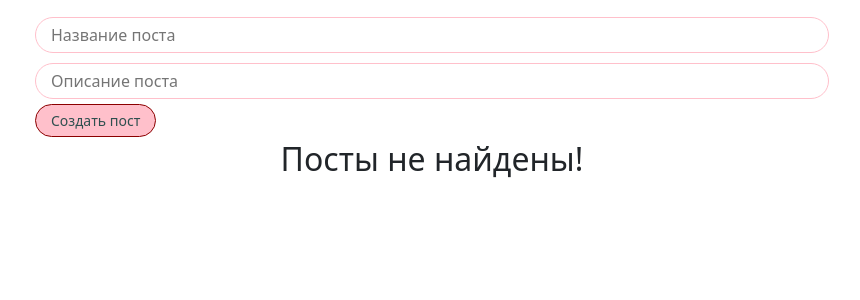
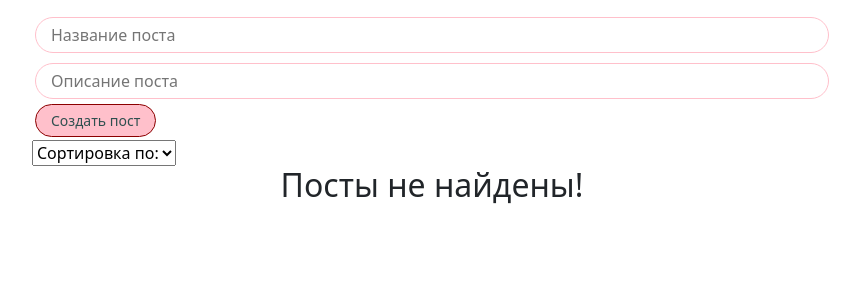
Before and after one commit to malinatrash/React-Fundamental-Course, a React (Create React App) app: page / in a window 1280 px wide. Shown: the top 300 px of the page, without its empty margins (208-1068 px from the left). Built offline with nearby package versions, Linux system fonts and the light colour scheme.

Commit message:
Добавил сортировочку по заголовку и содержанию!

```diff
--- a/src/App.js
+++ b/src/App.js
@@ -2,28 +2,37 @@ import './styles/App.css';
 import {useState} from "react";
 import PostList from "./components/PostList";
 import PostForm from "./components/PostForm";
+import MySelect from "./components/UI/select/MySeleсt";
 
 function App() {
-    const [posts, setPosts] = useState([
-        // {id: 1, title: 'JS', body: 'base'},
-        // {id: 2, title: 'Python', body: 'petuhon'},
-        // {id: 3, title: 'Swift', body: 'cringe'},
-        // {id: 4, title: 'Kotlin', body: 'bigger cringe'},
-        // {id: 5, title: 'C++', body: 'brutality man'}
-    ]);
+    const [posts, setPosts] = useState([]);
+    const [selectedSort, setSelectedSort] = useState("");
 
     const createPost = (newPost) => {
         setPosts([...posts, newPost])
-    }
+    };
 
     const removePost = (post) => {
         setPosts(posts.filter(p => p.id !== post.id))
-    }
+    };
+
+    const sortPosts = (sort) => {
+        setSelectedSort(sort);
+        setPosts([...posts].sort((a, b) => a[sort].localeCompare(b[sort])));
+    };
 
     return (
     <div className="App">
         <PostForm create={createPost}/>
-        {/*<MySelect />*/}
+        <MySelect
+            value={selectedSort}
+            onChange={sortPosts}
+            defaultValue="Сортировка по:"
+            options={[
+                {value: 'title', name: "Названию"},
+                {value: 'body', name: "Описанию"},
+            ]}
+        />
         {posts.length !== 0
             ? <PostList remove={removePost} posts={posts} title={'Список постов'}/>
             : <h2 style={{textAlign: "center"}}>Посты не найдены!</h2>
--- /dev/null
+++ b/src/components/UI/select/MySeleсt.jsx
@@ -0,0 +1,19 @@
+import React from 'react';
+
+const MySelect = ({options, defaultValue, value, onChange}) => {
+    return (
+        <select
+            value={value}
+            onChange={event => onChange(event.target.value)}
+        >
+            <option disabled value="">{defaultValue}</option>
+            {options.map(option =>
+                <option key={option.value} value={option.value}>
+                    {option.name}
+                </option>
+            )}
+        </select>
+    );
+};
+
+export default MySelect;
```
Also changed, not shown: src/components/UI/input/MyInput.jsx (+6 -1 lines), src/components/UI/select/MySelet.jsx (deleted, +0 -15 lines).
